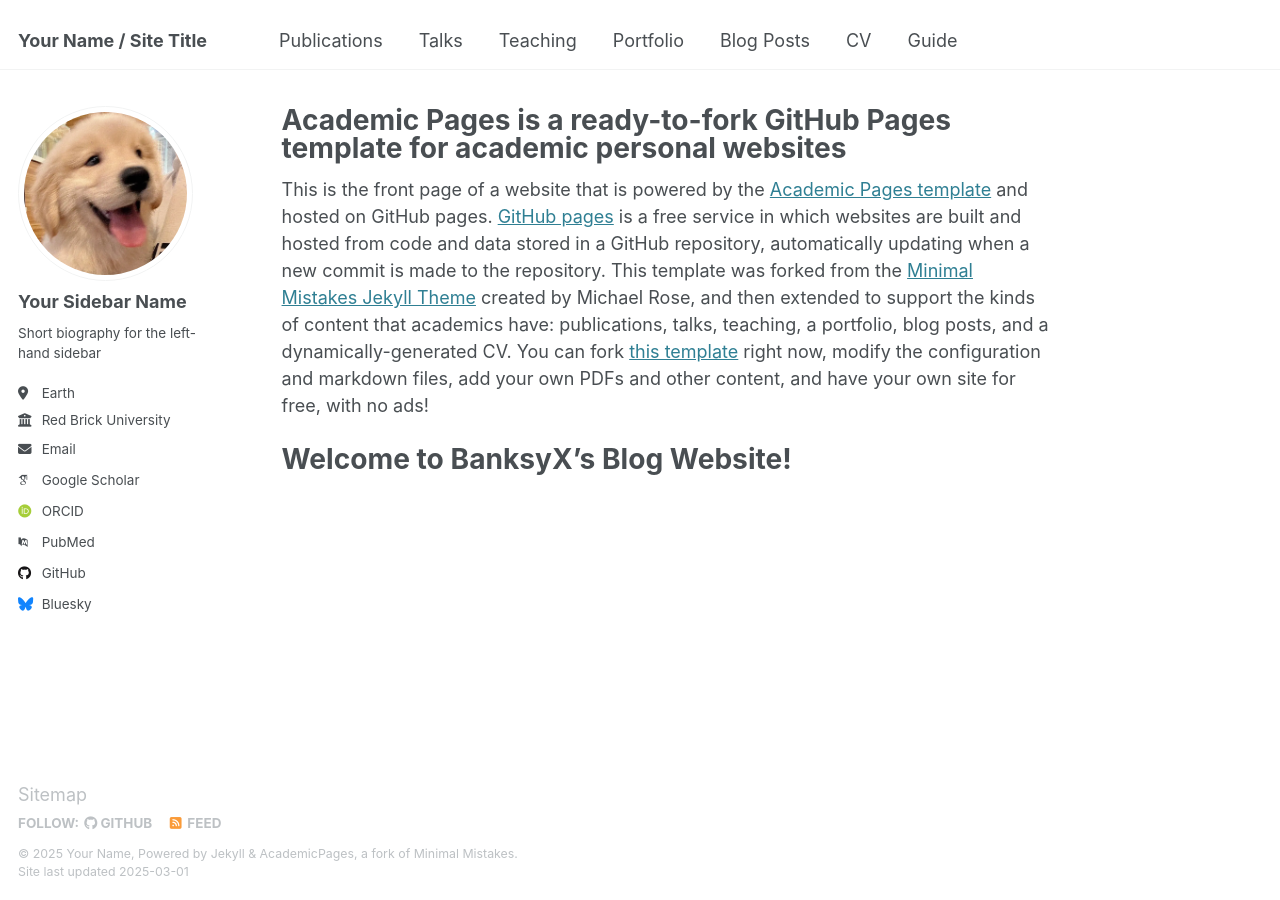
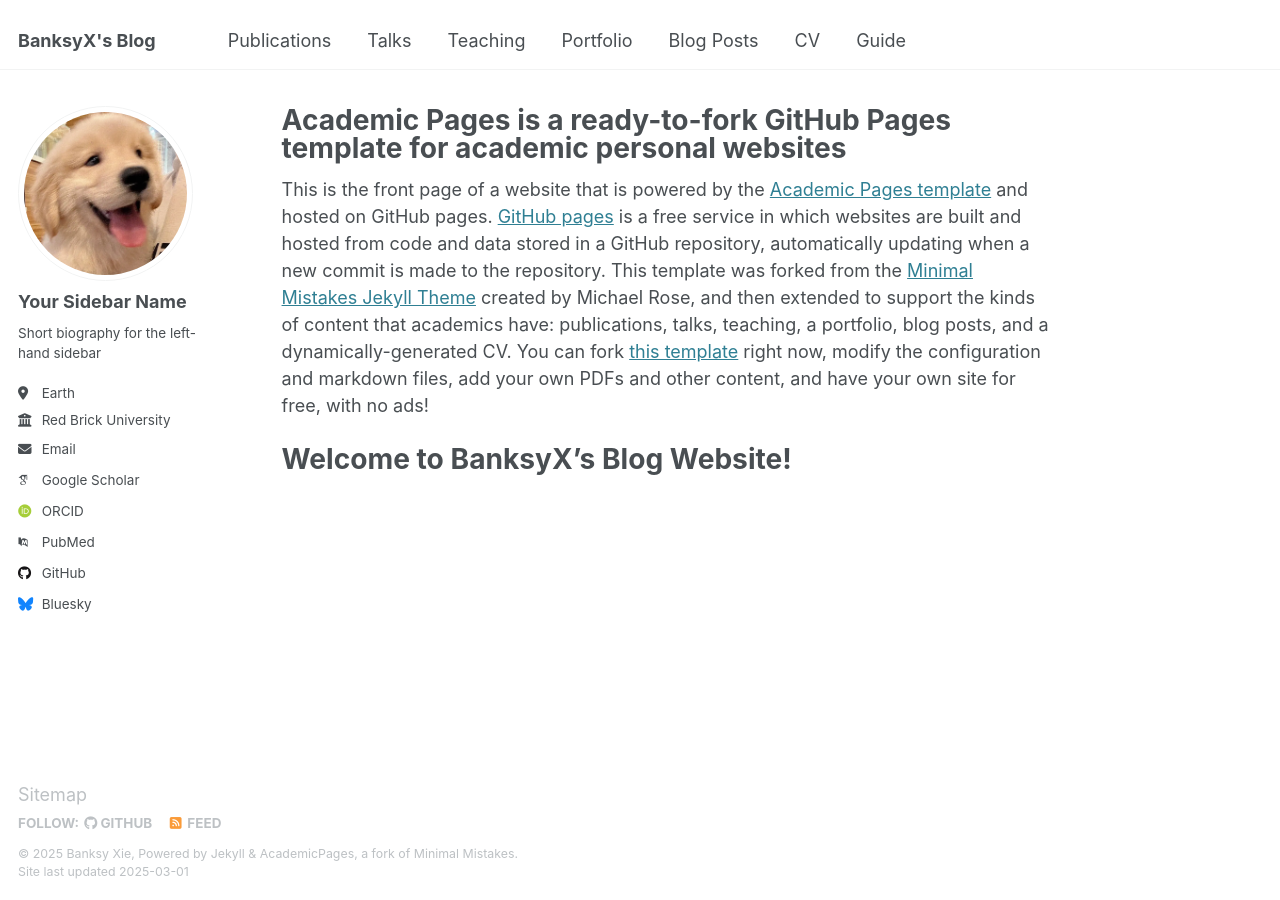
Before and after one commit to BanksyX/banksyx.github.io, a Jekyll site: the page built from _pages/about.md, in a window 1280 px wide. Built offline with Jekyll 4.4.1, drawn with Linux system fonts in a browser that asks for light colours; some web fonts are replaced.

```diff
--- a/_config.yml
+++ b/_config.yml
@@ -9,13 +9,13 @@
 # Basic Site Settings
 locale                   : "en-US"
 site_theme               : "default"
-title                    : "Your Name / Site Title"
+title                    : "BanksyX's Blog"
 title_separator          : "-"
-name                     : &name "Your Name"
-description              : &description "personal description"
-url                      : https://academicpages.github.io # the base hostname & protocol for your site e.g. "https://[your GitHub username].github.io"
+name                     : &name "Banksy Xie"
+description              : &description "Discover the future!"
+url                      : https://banksyx.github.io # the base hostname & protocol for your site e.g. "https://[your GitHub username].github.io"
 baseurl                  : "" # the subpath of your site, e.g. "/blog"
-repository               : "academicpages/academicpages.github.io"
+repository               : "BanksyX/banksyx.github.io"
 
 # Site Author - The following control what appear as part of the author content on the side bar.
 #               If a field is blank the icon and link will not appear, otherwise it will be shown.
@@ -33,9 +33,9 @@ author:
 
   # Academic websites
   arxiv            : # URL - Update with the correct link to your profile
-  googlescholar    : "https://scholar.google.com/citations?user=PS_CX0AAAAAJ"
+  googlescholar    : "https://banksyx.github.io"
   impactstory      : # URL
-  orcid            : "http://orcid.org/yourorcidurl"
+  orcid            : "https://banksyx.github.io"
   semantic         : # URL
   pubmed           : "https://www.ncbi.nlm.nih.gov/pubmed/?term=john+snow"
   researchgate     : # URL
```
